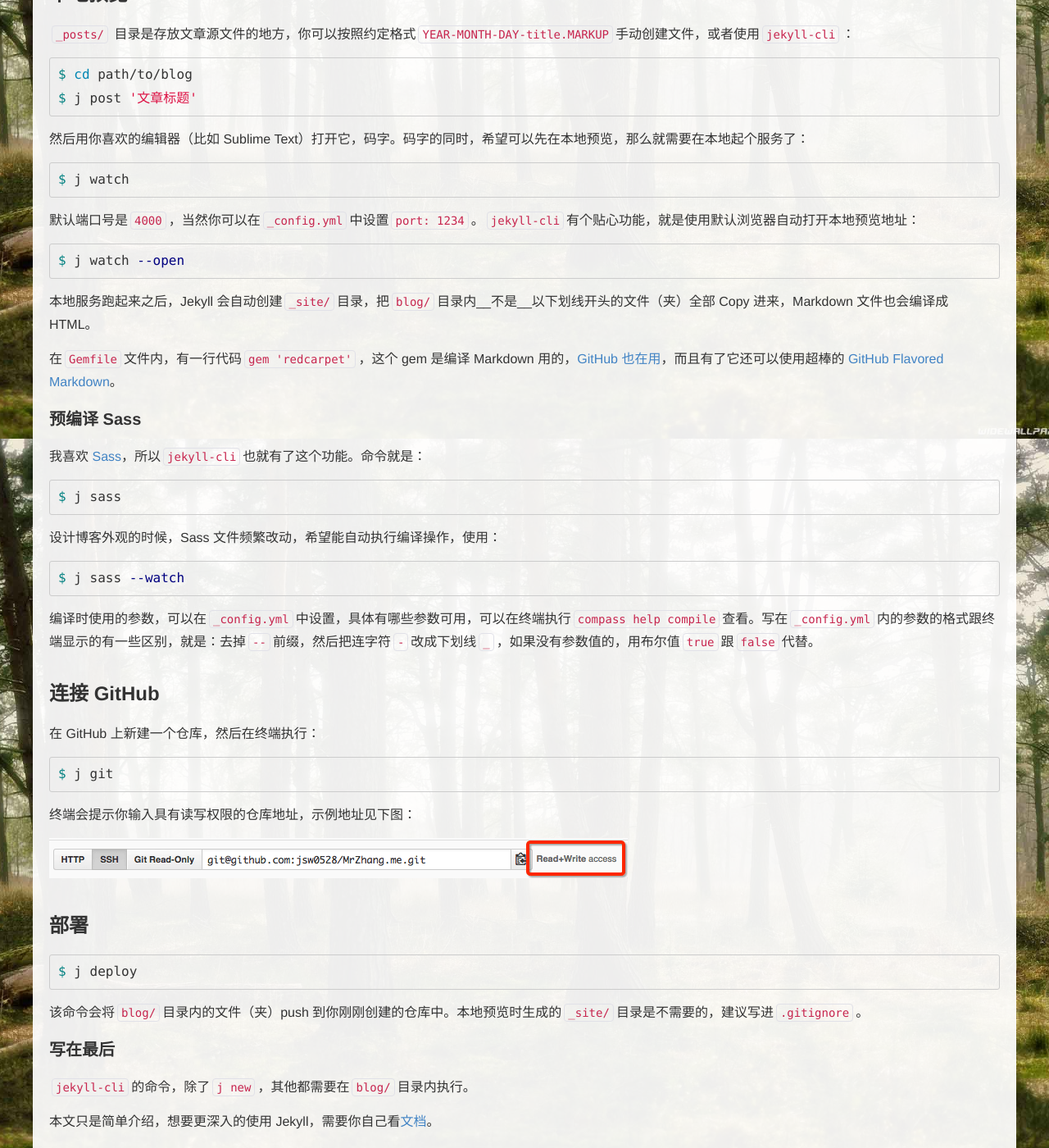
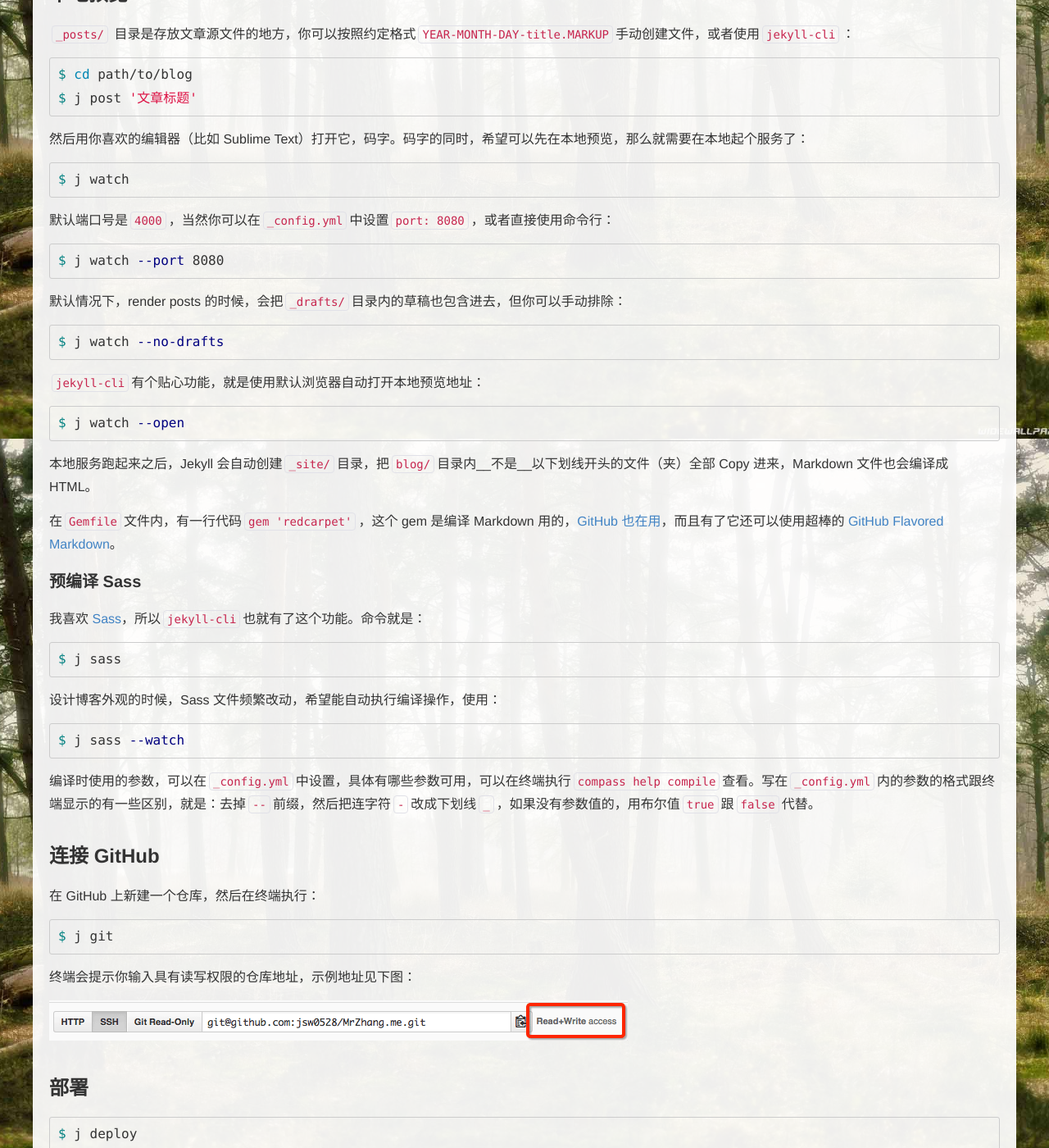
Before and after one commit to antife-yinyue/MrZhang.me, a Jekyll site: the page built from _posts/2013-03-21-using-jekyll-with-github-pages.md, in a window 1280 px wide and 1400 px high, scrolled down 1265 px. Shown: the whole window at 82% size. Built offline with Jekyll 4.4.1, drawn with Linux system fonts in a browser that asks for light colours; Markdown is read by kramdown in place of the engine named in the settings; some of the changed text lies outside the part shown.

Commit message:
update for jekyll-cli 0.3.0

````diff
--- a/_posts/2013-03-21-using-jekyll-with-github-pages.md
+++ b/_posts/2013-03-21-using-jekyll-with-github-pages.md
@@ -67,7 +67,19 @@ $ j post '文章标题'
 $ j watch
 ```
 
-默认端口号是`4000`，当然你可以在`_config.yml`中设置`port: 1234`。{{ jekyll_cli }}有个贴心功能，就是使用默认浏览器自动打开本地预览地址：
+默认端口号是`4000`，当然你可以在`_config.yml`中设置`port: 8080`，或者直接使用命令行：
+
+```bash
+$ j watch --port 8080
+```
+
+默认情况下，render posts 的时候，会把`_drafts/`目录内的草稿也包含进去，但你可以手动排除：
+
+```bash
+$ j watch --no-drafts
+```
+
+{{ jekyll_cli }}有个贴心功能，就是使用默认浏览器自动打开本地预览地址：
 
 ```bash
 $ j watch --open
@@ -117,6 +129,8 @@ $ j deploy
 
 {{ jekyll_cli }}的命令，除了`j new`，其他都需要在`blog/`目录内执行。
 
+更多命令可以运行`j -h`查看。列出某个命令所有 options，使用`j [command] -h`，比如`j post -h`。
+
 本文只是简单介绍，想要更深入的使用 Jekyll，需要你自己看[文档](http://jekyllrb.com/docs/home/)。
 
 你可以为你的博客[绑定自己的域名](https://help.github.com/articles/setting-up-a-custom-domain-with-pages)，还可以[自定义404页面](https://help.github.com/articles/custom-404-pages)。
````
Also changed, not shown: other parts of _posts/2013-03-21-using-jekyll-with-github-pages.md (+1 -1 lines).
